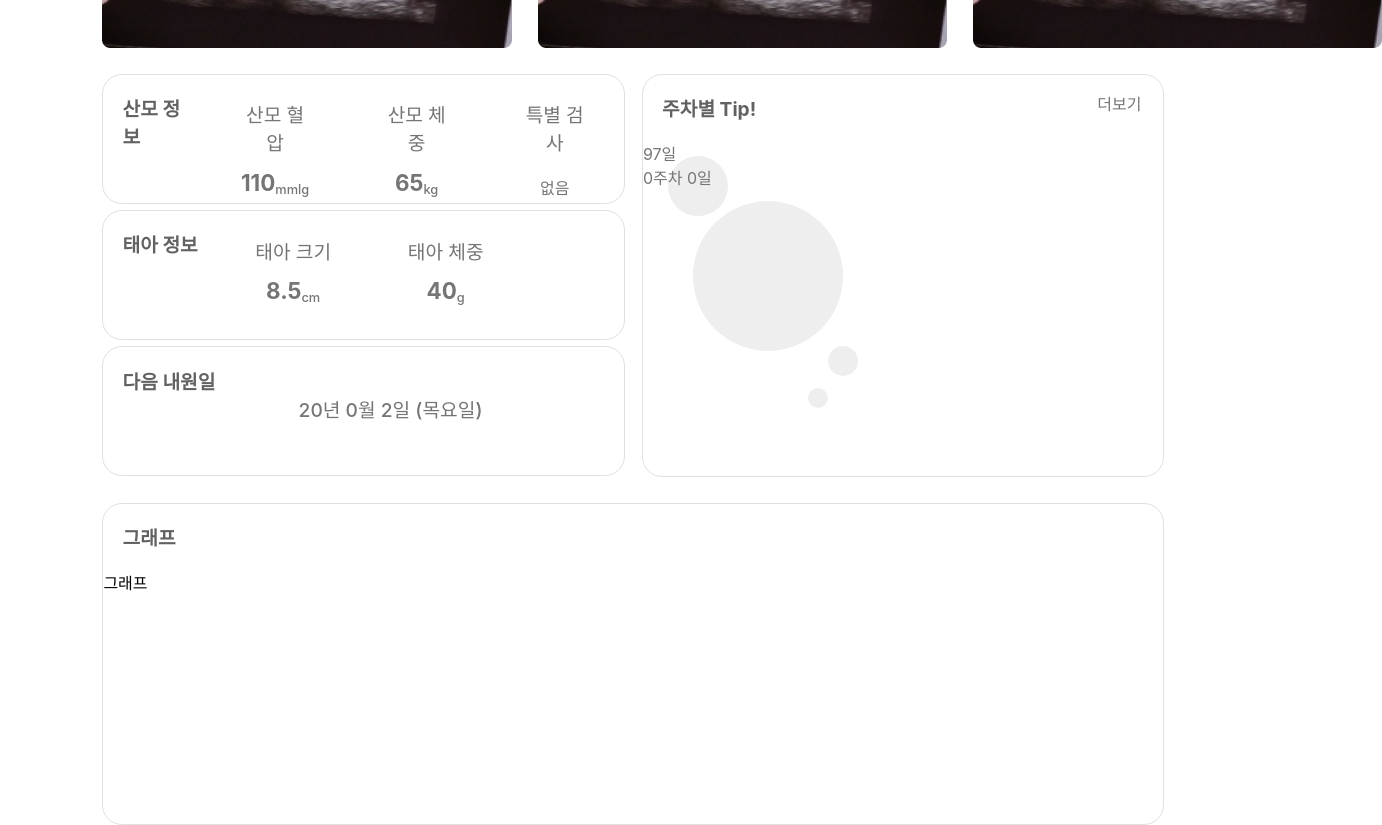
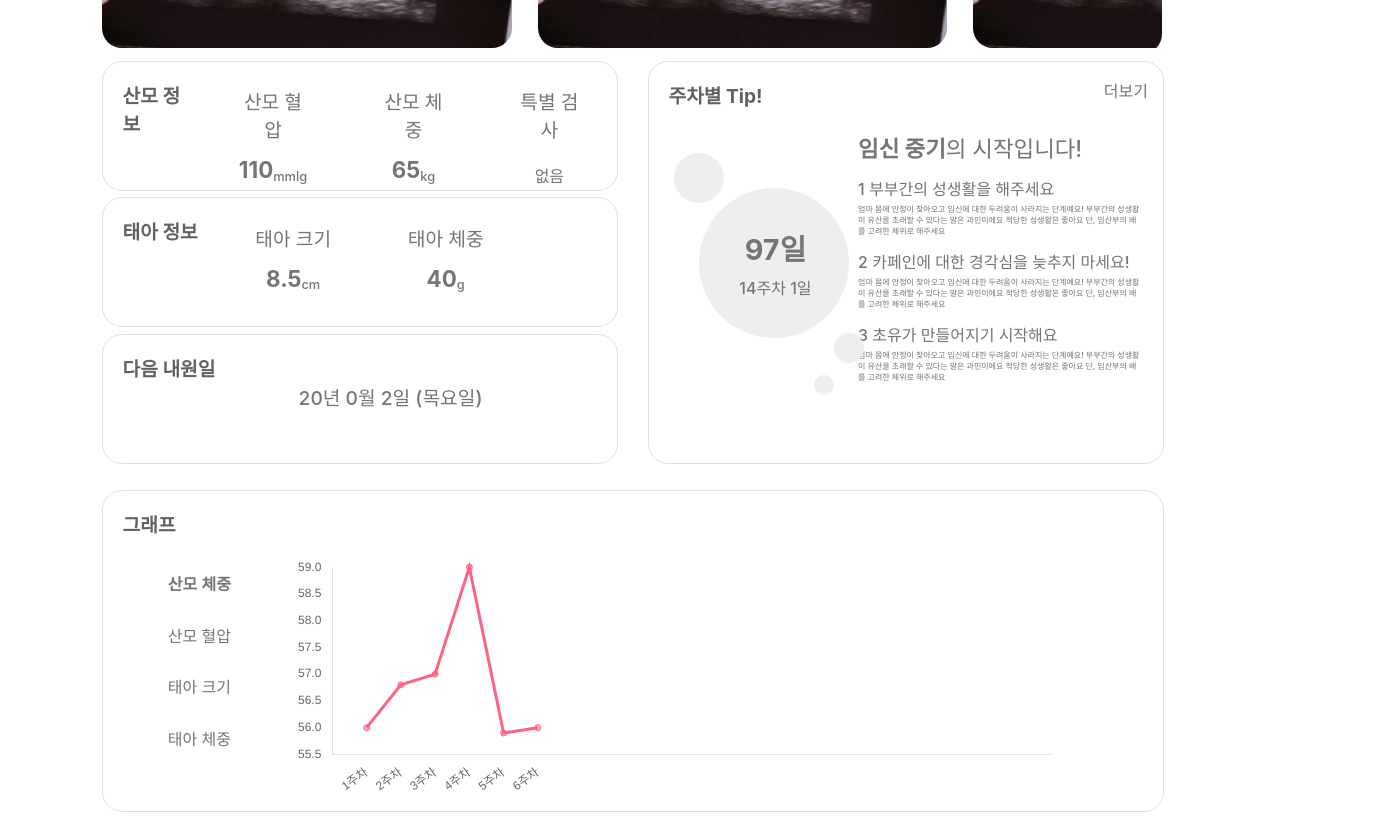
Before and after one commit to KNU-Moing/moing-front, a React (Create React App) app: page /Notebook in a window 1280 px wide. Shown: the part 440-1265 px from the top of the page, 1382 px wide, since content can reach past the window. Built offline with nearby package versions, Linux system fonts and the light colour scheme.

Commit message:
Feat: 그래프 구현 및 산모 수첩 페이지 구현

```diff
--- a/package.json
+++ b/package.json
@@ -14,7 +14,9 @@
     "@types/react-dom": "^18.0.0",
     "@types/react-modal": "^3.16.0",
     "@types/react-router-dom": "^5.3.3",
+    "chart.js": "^4.4.0",
     "react": "^18.2.0",
+    "react-chartjs-2": "^5.2.0",
     "react-dom": "^18.2.0",
     "react-icons": "^4.11.0",
     "react-modal": "^3.16.1",
--- a/src/component/project/maternityNotebook/notebook/component.tsx
+++ b/src/component/project/maternityNotebook/notebook/component.tsx
@@ -3,6 +3,29 @@ import theme from "../../../../styles/theme";
 import { css } from "@emotion/react";
 import { useNavigate } from "react-router-dom";
 import { useState } from "react";
+import React from "react";
+import { TipType, GraphBtnType } from ".";
+import {
+  Chart as ChartJS,
+  CategoryScale,
+  LinearScale,
+  PointElement,
+  LineElement,
+  Title,
+  Tooltip,
+  Legend,
+} from "chart.js";
+import { Line } from "react-chartjs-2";
+
+ChartJS.register(
+  CategoryScale,
+  LinearScale,
+  PointElement,
+  LineElement,
+  Title,
+  Tooltip,
+  Legend
+);
 
 export const ContentBoxLayer = ({
   children,
@@ -88,13 +111,27 @@ export const ImgContainer = ({ imgList }: { imgList: string[] }) => (
   <div
     css={css`
       display: flex;
+      width: 90%;
+      border-radius: 20px;
       gap: ${theme.spacing.md};
-      padding: ${theme.spacing.sm} 0;
+      padding: ${theme.spacing.sm} 0 ${theme.spacing.xxs} 0;
+      white-space: nowrap; // 가로 스크롤의 핵심
+      overflow-x: scroll; // 가로 스크롤의 핵심
+      &::-webkit-scrollbar {
+        width: 1px;
+        height: 0.4rem;
+        margin-bottom: ${theme.spacing.sm};
+      }
+      &::-webkit-scrollbar-thumb {
+        border-radius: 20px;
+        background-color: ${theme.palette.gray[200]};
+      }
     `}
   >
     {imgList.map((img) => (
       <img
         css={css`
+          border-radius: 20px;
           width: 32vw;
         `}
         src={img}
@@ -113,7 +150,7 @@ export const ChartDetailLayout = ({
       width: 90%;
       display: flex;
       justify-content: space-between;
-      gap: ${theme.spacing.sm};
+      gap: ${theme.spacing.lg};
     `}
   >
     {children}
@@ -242,13 +279,13 @@ export const WeeksTipLayout = ({ children }: { children: React.ReactNode }) => (
 
 export const WeeksTipLContainer = ({ days }: { days: number }) => {
   const [circles, setCircles] = useState([
-    "width: 60px; height: 60px; top: 15px; left: 25px;",
+    "width: 50px; height: 50px; top: 25px; left: 25px;",
     "width: 150px; height: 150px; top: 60px; left: 50px;",
     "width: 30px; height: 30px; top: 205px; left: 185px;",
     "width: 20px; height: 20px; top: 247px; left: 165px;",
   ]);
-  const week = 0;
-  const day = 0;
+  const week = 14;
+  const day = 1;
 
   return (
     <div
@@ -264,10 +301,25 @@ export const WeeksTipLContainer = ({ days }: { days: number }) => {
       <div
         css={css`
           position: absolute;
+          top: 99px;
+          left: 90px;
+          text-align: center;
+          z-index: 1;
         `}
       >
-        <div>{days}일</div>
-        <div>
+        <div
+          css={css`
+            ${theme.typography.body1Bold}
+          `}
+        >
+          {days}일
+        </div>
+        <div
+          css={css`
+            margin-top: ${theme.spacing.xxs};
+            ${theme.typography.body5};
+          `}
+        >
           {week}주차 {day}일
         </div>
       </div>
@@ -285,6 +337,193 @@ const Circle = ({ styles }: { styles: string }) => {
         ${styles}
       `}
     ></div>
+  );
+};
+
+export const WeeksTipRContainer = ({
+  children,
+}: {
+  children: React.ReactNode;
+}) => (
+  <div
+    css={css`
+      width: 55%;
+      height: 100%;
+      padding: ${theme.spacing.xxxs};
+    `}
+  >
+    {children}
+  </div>
+);
+export const TipTitle = ({ moment }: { moment: string }) => (
+  <div
+    css={css`
+      display: flex;
+      ${theme.typography.body3Bold}
+      margin-bottom:${theme.spacing.xs};
+    `}
+  >
+    임신 {moment}
+    <div
+      css={css`
+        ${theme.typography.body3}
+      `}
+    >
+      의 시작입니다!
+    </div>
+  </div>
+);
+export const TipContent = ({ tip }: { tip: TipType }) => (
+  <div
+    css={css`
+      ${theme.typography.body5}
+      margin: ${theme.spacing.xs} 0;
+    `}
+  >
+    {tip.index} {tip.title}
+    <div
+      css={css`
+        margin-top: ${theme.spacing.xxxs};
+        font-size: 0.5rem;
+      `}
+    >
+      {tip.content}
+    </div>
+  </div>
+);
+
+/*
+*
+그래프
+*
+*/
+
+export const GraphLayout = ({ children }: { children: React.ReactNode }) => (
+  <div
+    css={css`
+      display: flex;
+    `}
+  >
+    {children}
+  </div>
+);
+export const GraphBtnContainer = ({
+  children,
+}: {
+  children: React.ReactNode;
+}) => (
+  <div
+    css={css`
+      height: 80%;
+      width: 12rem;
+      display: block;
+      text-align: center;
+    `}
+  >
+    {children}
+  </div>
+);
+export const GraphContainer = ({ children }: { children: React.ReactNode }) => (
+  <div
+    css={css`
+      height: 30vh;
+      width: 60vw;
+    `}
+  >
+    {children}
+  </div>
+);
+
+const options = {
+  maintainAspectRatio: false,
+  responsive: true,
+  plugins: {
+    legend: { display: false, position: "top" as const },
+    title: {
+      display: false,
+    },
+  },
+  scales: {
+    x: {
+      grid: {
+        display: false,
+      },
+    },
+    y: {
+      grid: {
+        display: false,
+        color: "#E3E3E3",
+      },
+    },
+  },
+};
+
+const labels = [
+  "",
+  "1주차",
+  "2주차",
+  "3주차",
+  "4주차",
+  "5주차",
+  "6주차",
+  "",
+  " ",
+  " ",
+  " ",
+  " ",
+  " ",
+  " ",
+  " ",
+  " ",
+  " ",
+  " ",
+  " ",
+  " ",
+  " ",
+  " ",
+];
+
+const data = {
+  labels,
+  datasets: [
+    {
+      data: [null, 56, 56.8, 57, 59, 55.9, 56],
+      borderColor: "rgb(255, 99, 132)",
+      backgroundColor: "rgba(255, 99, 132, 0.5)",
+    },
+  ],
+};
+
+export function Gragh() {
+  return <Line options={options} data={data} />;
+}
+
+export const GraphButton = ({
+  content,
+  setCategory,
+}: {
+  content: GraphBtnType;
+  setCategory: React.Dispatch<React.SetStateAction<string>>;
+}) => {
+  const handleGraph = () => {
+    setCategory(content.title);
+  };
+  return (
+    <button
+      css={css`
+        border: none;
+        background-color: #fff;
+        margin: ${theme.spacing.xs} ${theme.spacing.lg};
+        color: ${theme.palette.gray[600]};
+        font-size: ${theme.typography.body5.fontSize};
+        font-weight: ${content.checked
+          ? theme.typography.body5Bold.fontWeight
+          : theme.typography.body5.fontWeight};
+      `}
+      onClick={handleGraph}
+    >
+      {content.title}
+    </button>
   );
 };
 
--- a/src/component/project/maternityNotebook/notebook/index.tsx
+++ b/src/component/project/maternityNotebook/notebook/index.tsx
@@ -15,6 +15,14 @@ import {
   HospitalVisitDay,
   WeeksTipLayout,
   WeeksTipLContainer,
+  WeeksTipRContainer,
+  TipTitle,
+  TipContent,
+  GraphLayout,
+  GraphBtnContainer,
+  GraphButton,
+  GraphContainer,
+  Gragh,
   MoreButton,
   EtcOverLay,
   ChartContainer,
@@ -23,8 +31,16 @@ import {
 import { useNavigate } from "react-router-dom";
 import StyledHeader from "../../header";
 import { useEffect, useState } from "react";
-import { css } from "@emotion/react";
-import theme from "../../../../styles/theme";
+
+export type TipType = {
+  index: number;
+  title: string;
+  content: string;
+};
+export type GraphBtnType = {
+  title: string;
+  checked: boolean;
+};
 
 export const Notebook = () => {
   const navigate = useNavigate();
@@ -42,17 +58,24 @@ export const Notebook = () => {
     },
     {
       index: 2,
-      title: "부부간의 성생활을 해주세요",
+      title: "카페인에 대한 경각심을 늦추지 마세요!",
       content:
         "엄마 몸에 안정이 찾아오고 임신에 대한 두려움이 사라지는 단계예요! 부부간의 성생활이 유산을 초래할 수 있다는 말은 과민이에요 적당한 성생활은 좋아요 단, 임산부의 배를 고려한 체위로 해주세요",
     },
     {
       index: 3,
-      title: "부부간의 성생활을 해주세요",
+      title: "초유가 만들어지기 시작해요",
       content:
         "엄마 몸에 안정이 찾아오고 임신에 대한 두려움이 사라지는 단계예요! 부부간의 성생활이 유산을 초래할 수 있다는 말은 과민이에요 적당한 성생활은 좋아요 단, 임산부의 배를 고려한 체위로 해주세요",
     },
   ]);
+  const [graphCategory, setGraphCategory] = useState([
+    { id: 1, title: "산모 체중", checked: true },
+    { id: 2, title: "산모 혈압", checked: false },
+    { id: 3, title: "태아 크기", checked: false },
+    { id: 4, title: "태아 체중", checked: false },
+  ]);
+  const [selecedGraph, setSelecedGraph] = useState("산모 체중");
   const [hospitalChart, setHospitalChart] = useState([
     {
       index: 1,
@@ -82,6 +105,16 @@ export const Notebook = () => {
   const moreHandle = () => {
     alert("더보기 버튼");
   };
+
+  useEffect(() => {
+    let newArr = [...graphCategory];
+    newArr.forEach((category) => {
+      selecedGraph === category.title
+        ? (category.checked = true)
+        : (category.checked = false);
+    });
+    setGraphCategory(newArr);
+  }, [selecedGraph]);
 
   return (
     <div>
@@ -171,6 +204,12 @@ export const Notebook = () => {
                   ></MoreButton>
                   <WeeksTipLayout>
                     <WeeksTipLContainer days={97}></WeeksTipLContainer>
+                    <WeeksTipRContainer>
+                      <TipTitle moment="중기"></TipTitle>
+                      {weeksTip.map((tip) => (
+                        <TipContent tip={tip}></TipContent>
+                      ))}
+                    </WeeksTipRContainer>
                   </WeeksTipLayout>
                 </ContentBoxLayer>
               </ChartDetailSection>
@@ -183,7 +222,19 @@ export const Notebook = () => {
             styleWidth="90%"
             styleHeight="40vh"
           >
-            그래프
+            <GraphLayout>
+              <GraphBtnContainer>
+                {graphCategory.map((content) => (
+                  <GraphButton
+                    content={content}
+                    setCategory={setSelecedGraph}
+                  ></GraphButton>
+                ))}
+              </GraphBtnContainer>
+              <GraphContainer>
+                <Gragh></Gragh>
+              </GraphContainer>
+            </GraphLayout>
           </ContentBoxLayer>
 
           <EtcOverLay>
```
Also changed, not shown: 1 other file (tests, documents, lock files or other folders).
